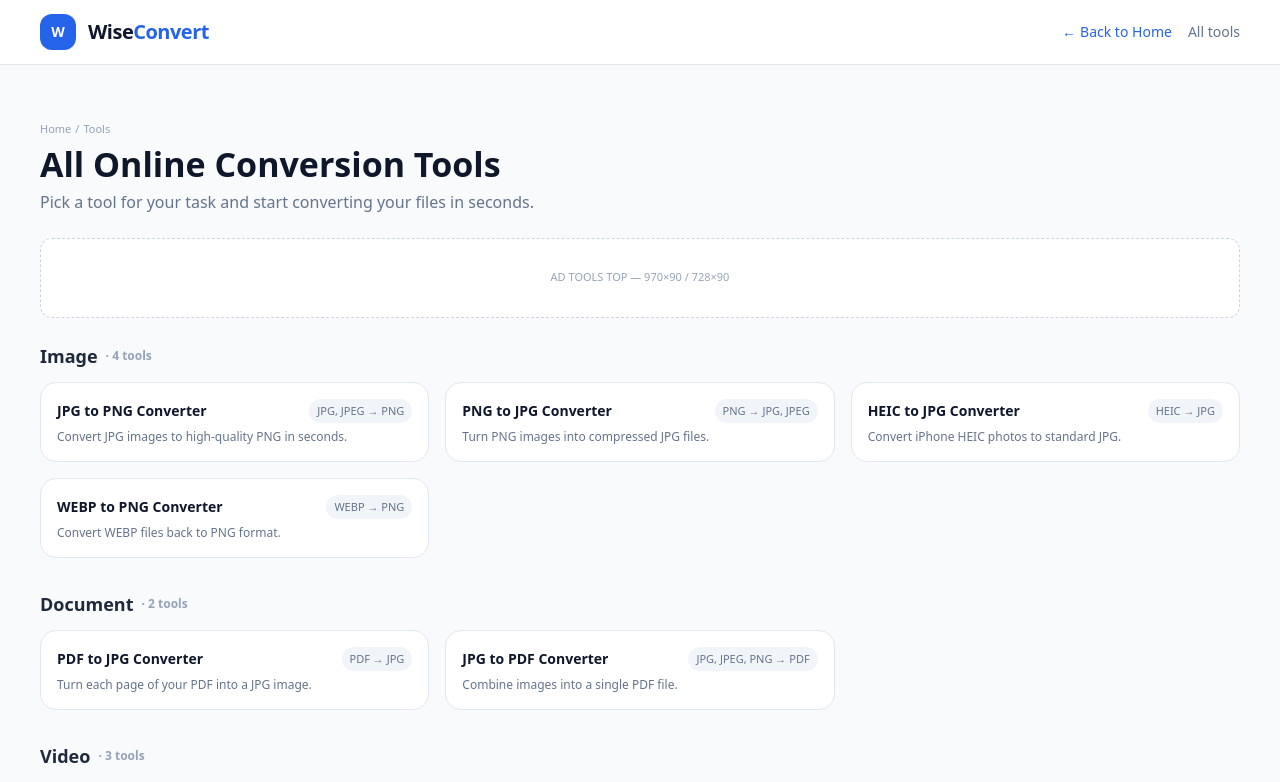
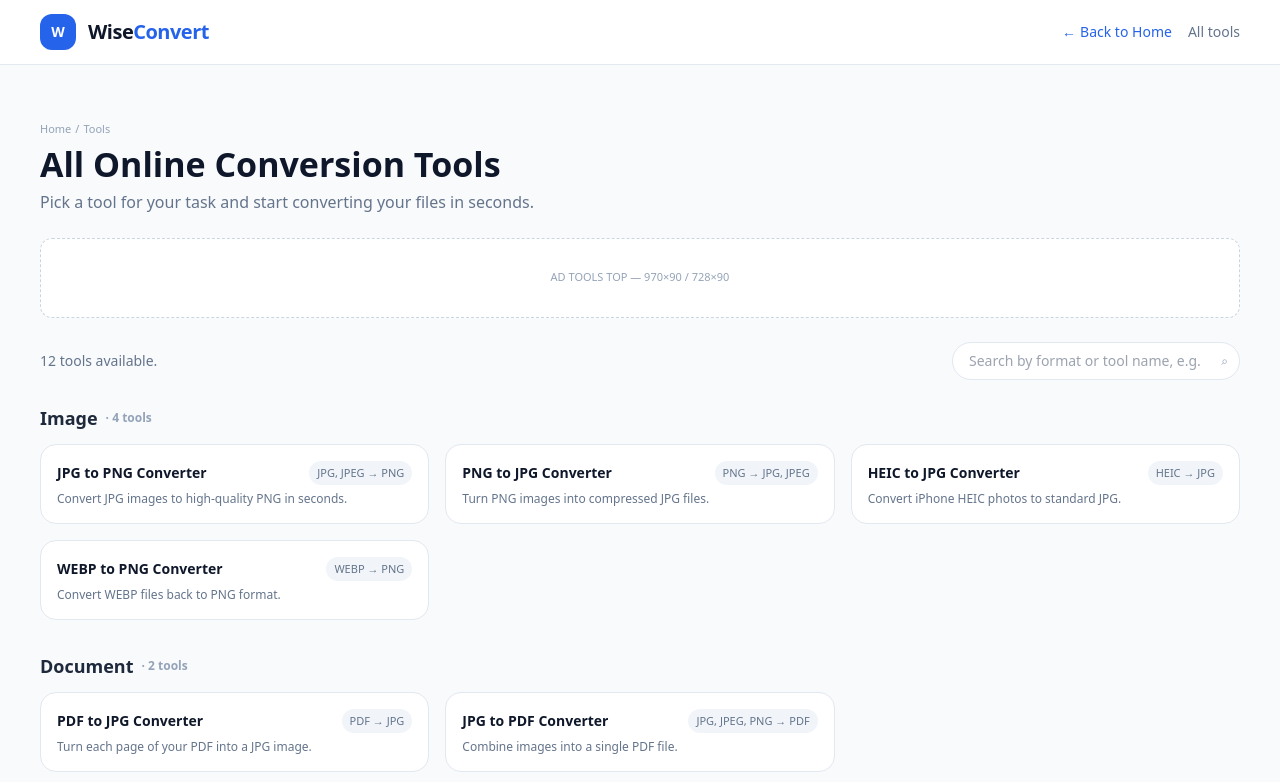
Before and after one commit to boltrsss/wiseconvert, a Next.js app: page /tools in a window 1280 px wide. Shown: the top 782 px of the page. Built offline with nearby package versions, Linux system fonts and the light colour scheme.

Commit message:
Update page.tsx

```diff
--- a/app/tools/page.tsx
+++ b/app/tools/page.tsx
@@ -38,12 +38,42 @@ const categoryLabel: Record<string, { en: string; zh: string }> = {
 
 export default function ToolsIndexPage() {
   const { lang } = useLang();
+  const [query, setQuery] = React.useState("");
 
-  const grouped = TOOLS.reduce<Record<string, typeof TOOLS>>((acc, tool) => {
+  const normalizedQuery = query.trim().toLowerCase();
+
+  // 依搜尋關鍵字過濾工具
+  const filteredTools = React.useMemo(() => {
+    if (!normalizedQuery) return TOOLS;
+
+    return TOOLS.filter((tool) => {
+      const haystack = [
+        tool.slug,
+        tool.title.en,
+        tool.title.zh,
+        tool.shortDescription.en,
+        tool.shortDescription.zh,
+        ...tool.inputFormats,
+        ...tool.outputFormats,
+      ]
+        .join(" ")
+        .toLowerCase();
+
+      return haystack.includes(normalizedQuery);
+    });
+  }, [normalizedQuery]);
+
+  // 依分類 group
+  const grouped = filteredTools.reduce<Record<string, typeof TOOLS>>(
+    (acc, tool) => {
       if (!acc[tool.category]) acc[tool.category] = [];
       acc[tool.category].push(tool);
       return acc;
-  }, {});
+    },
+    {}
+  );
+
+  const groupedEntries = Object.entries(grouped);
 
   const pageTitle =
     lang === "zh" ? "所有線上轉檔工具" : "All Online Conversion Tools";
@@ -51,6 +81,8 @@ export default function ToolsIndexPage() {
     lang === "zh"
       ? "選擇一個適合你的轉檔工具，開始上傳檔案即可使用。"
       : "Pick a tool for your task and start converting your files in seconds.";
+
+  const toolsCount = filteredTools.length;
 
   return (
     <div className="min-h-screen flex flex-col bg-slate-50 text-slate-900">
@@ -119,9 +151,41 @@ export default function ToolsIndexPage() {
               </div>
             </div>
 
-            {/* 工具群組列表 */}
+            {/* ✅ 搜尋列 + 工具數量 */}
+            <div className="mb-6 flex flex-col sm:flex-row sm:items-center sm:justify-between gap-3">
+              <p className="text-xs sm:text-sm text-slate-500">
+                {lang === "zh"
+                  ? `目前共有 ${toolsCount} 個轉檔工具。`
+                  : `${toolsCount} tools available.`}
+              </p>
+              <div className="relative w-full sm:w-72">
+                <input
+                  type="text"
+                  value={query}
+                  onChange={(e) => setQuery(e.target.value)}
+                  placeholder={
+                    lang === "zh"
+                      ? "搜尋格式或工具名稱，例如：jpg、mp3、video..."
+                      : "Search by format or tool name, e.g. jpg, mp3, video..."
+                  }
+                  className="w-full rounded-full border border-slate-200 bg-white px-4 py-2 pr-9 text-sm focus:outline-none focus:ring-2 focus:ring-blue-500/60 focus:border-blue-500"
+                />
+                <span className="pointer-events-none absolute right-3 top-1/2 -translate-y-1/2 text-slate-400 text-xs">
+                  ⌕
+                </span>
+              </div>
+            </div>
+
+            {/* 工具群組列表 / 無結果提示 */}
+            {groupedEntries.length === 0 ? (
+              <p className="text-sm text-slate-500">
+                {lang === "zh"
+                  ? "找不到符合搜尋條件的工具。可以試試輸入「jpg」、「mp3」或「video」。"
+                  : 'No tools match your search. Try typing "jpg", "mp3" or "video".'}
+              </p>
+            ) : (
               <div className="space-y-8">
-              {Object.entries(grouped).map(([cat, tools]) => (
+                {groupedEntries.map(([cat, tools]) => (
                   <div key={cat} className="space-y-3">
                     <h2 className="text-lg font-semibold text-slate-800 flex items-center gap-2">
                       <span>
@@ -130,7 +194,11 @@ export default function ToolsIndexPage() {
                       </span>
                       <span className="text-xs text-slate-400">
                         · {tools.length}{" "}
-                      {lang === "zh" ? "項工具" : tools.length > 1 ? "tools" : "tool"}
+                        {lang === "zh"
+                          ? "項工具"
+                          : tools.length > 1
+                          ? "tools"
+                          : "tool"}
                       </span>
                     </h2>
 
@@ -159,6 +227,7 @@ export default function ToolsIndexPage() {
                   </div>
                 ))}
               </div>
+            )}
 
             {/* 下方廣告：底部 banner */}
             <div className="mt-10">
```
Lines whose indentation alone changed are shown as unchanged.
